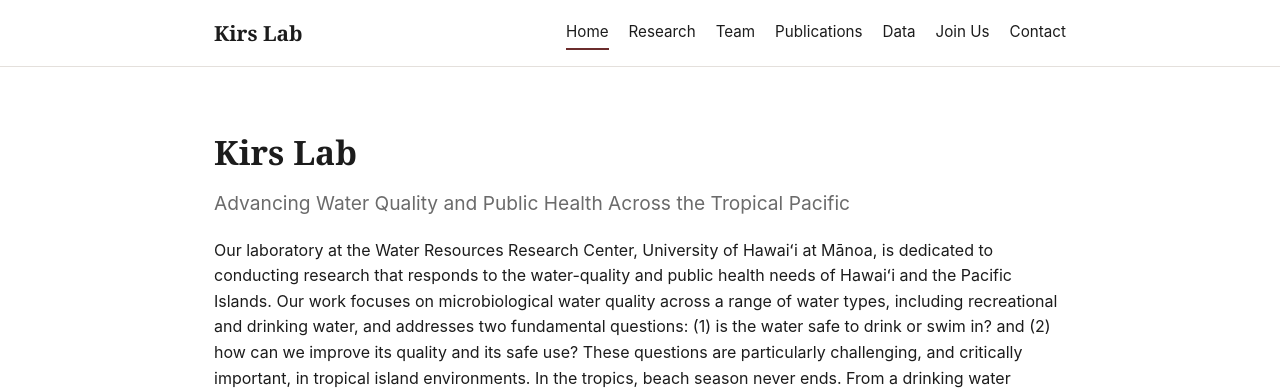
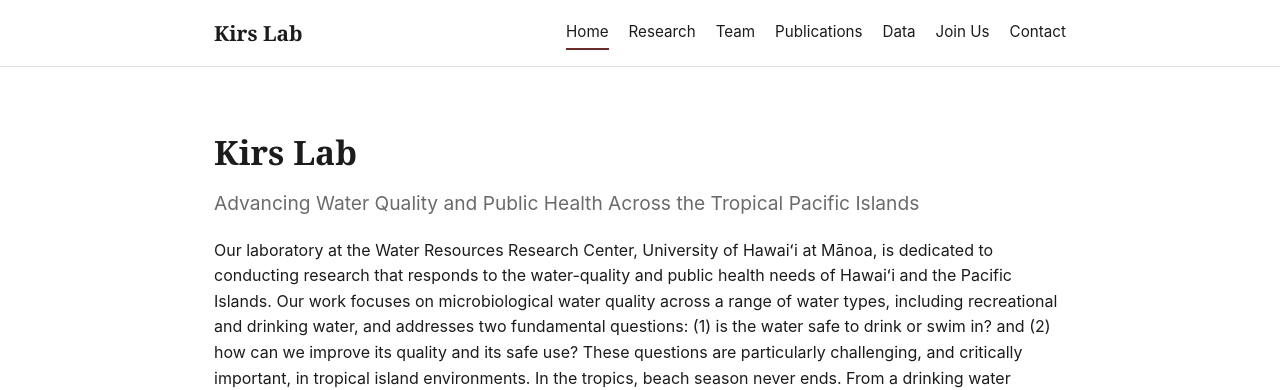
Before and after one commit to MarekKirs/marekkirs.github.io, a Jekyll site: the page built from index.md, in a window 1280 px wide. Shown: the top 390 px of the page. Built offline with Jekyll 4.4.1, drawn with Linux system fonts in a browser that asks for light colours.

Commit message:
Update _config.yml

```diff
--- a/_config.yml
+++ b/_config.yml
@@ -4,7 +4,7 @@
 # ------------------------------------------------------
 
 title: "Kirs Lab"
-tagline: "Advancing Water Quality and Public Health Across the Tropical Pacific"
+tagline: "Advancing Water Quality and Public Health Across the Tropical Pacific Islands"
 description: "Our laboratory at the Water Resources Research Center, University of Hawaiʻi at Mānoa, is dedicated to conducting research that responds to the water-quality and public health needs of Hawaiʻi and the Pacific Islands.
 Our work focuses on microbiological water quality across a range of water types, including recreational and drinking water, and addresses two fundamental questions: (1) is the water safe to drink or swim in? and (2) how can we improve its quality and its safe use?
 These questions are particularly challenging, and critically important, in tropical island environments. In the tropics, beach season never ends. From a drinking water perspective, island communities often have no meaningful alternatives when their water resources (aquafiers, streams) become contaminated. Protecting these resources therefore requires a clear understanding of the microbial hazards present in the environment and their potential impacts on human health.
```
